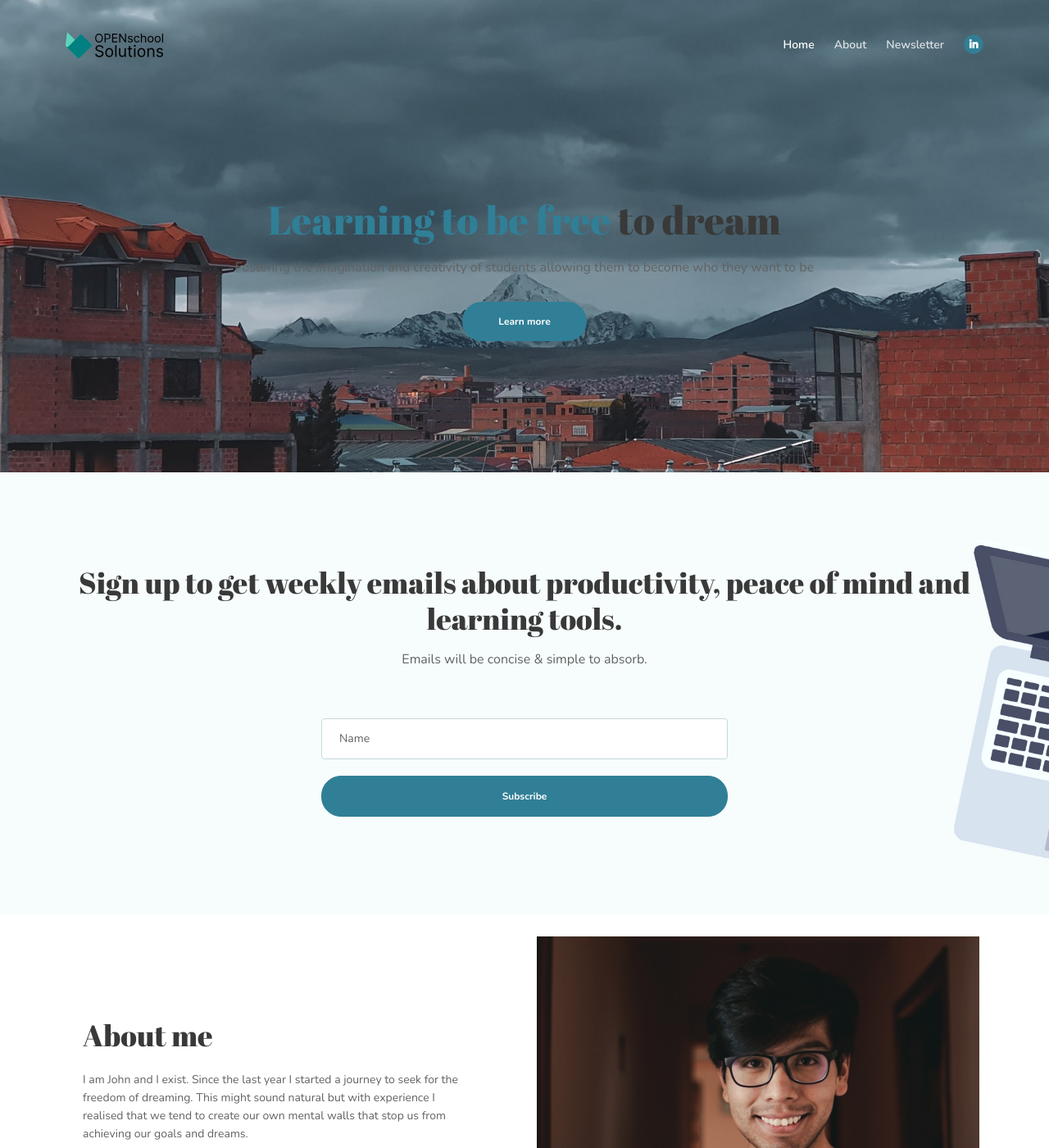
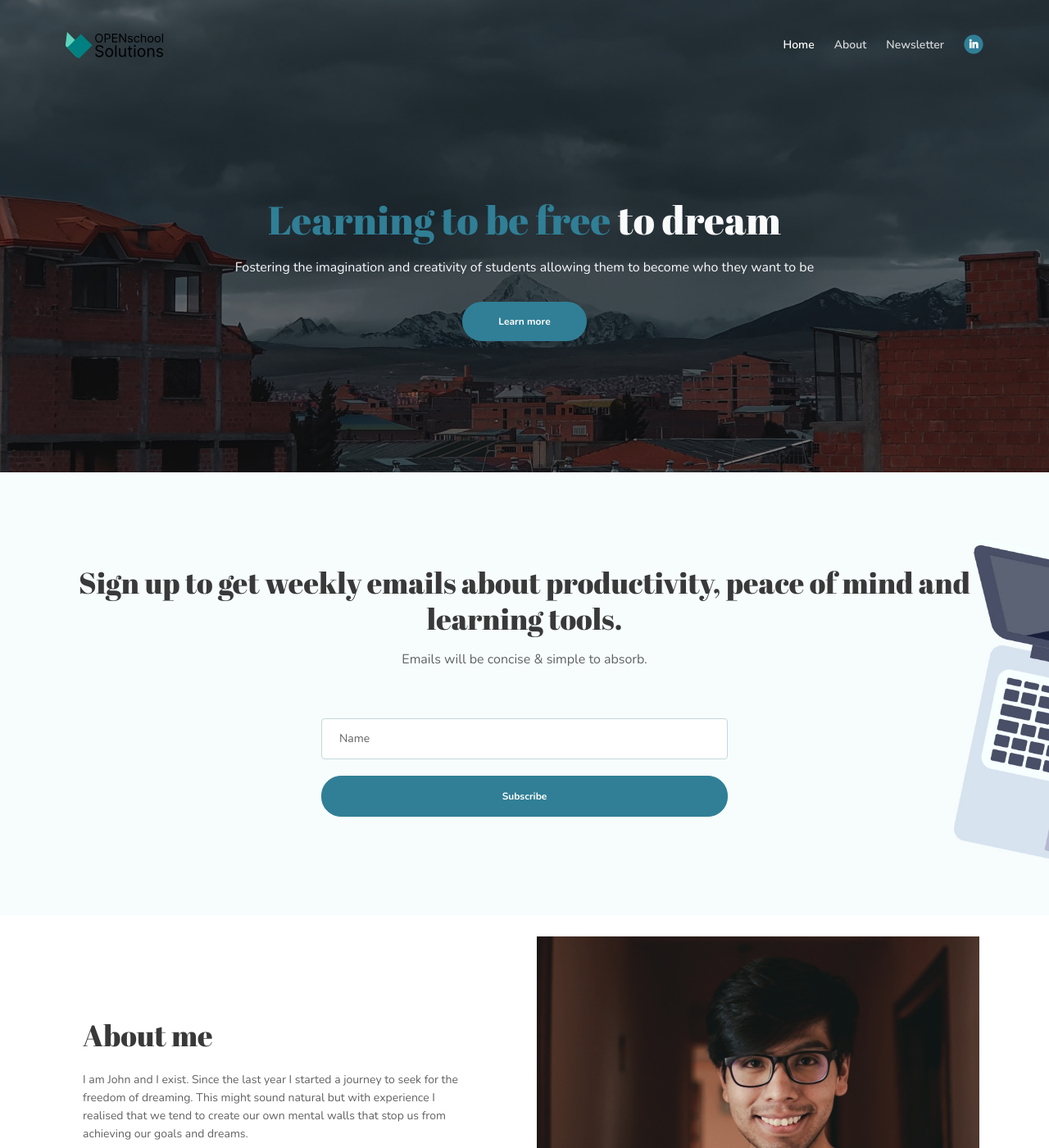
Before and after one commit to thethoughtfulmillennial/thethoughtfulmillennial.github.io, a Jekyll site: the page built from index2.html, in a window 1280 px wide and 1400 px high. Shown: the whole window at 82% size. Built offline with Jekyll 4.4.1, drawn with Linux system fonts in a browser that asks for light colours.

Commit message:
Updating header bg.

```diff
--- a/assets2/css/styles.css
+++ b/assets2/css/styles.css
@@ -757,6 +757,7 @@ input[type='checkbox'] {
 	background-color: #fff;
 	background: url('../images/header-background.jpg') center center no-repeat;
 	background-size: cover;
+	box-shadow: inset 0 0 0 2000px rgb(0 0 0 / 0.5);
 }
 
 .header .header-content {
@@ -773,11 +774,14 @@ input[type='checkbox'] {
 	margin-bottom: 1.125rem;
 	font-size: 2.5rem;
 	line-height: 3.125rem;
+	color: #f9fafc;
 }
 
 .header .p-large {
 	margin-bottom: 1.875rem;
-}
+	color: #f9fafc;
+}
+
 
 
 /*************************/
```
